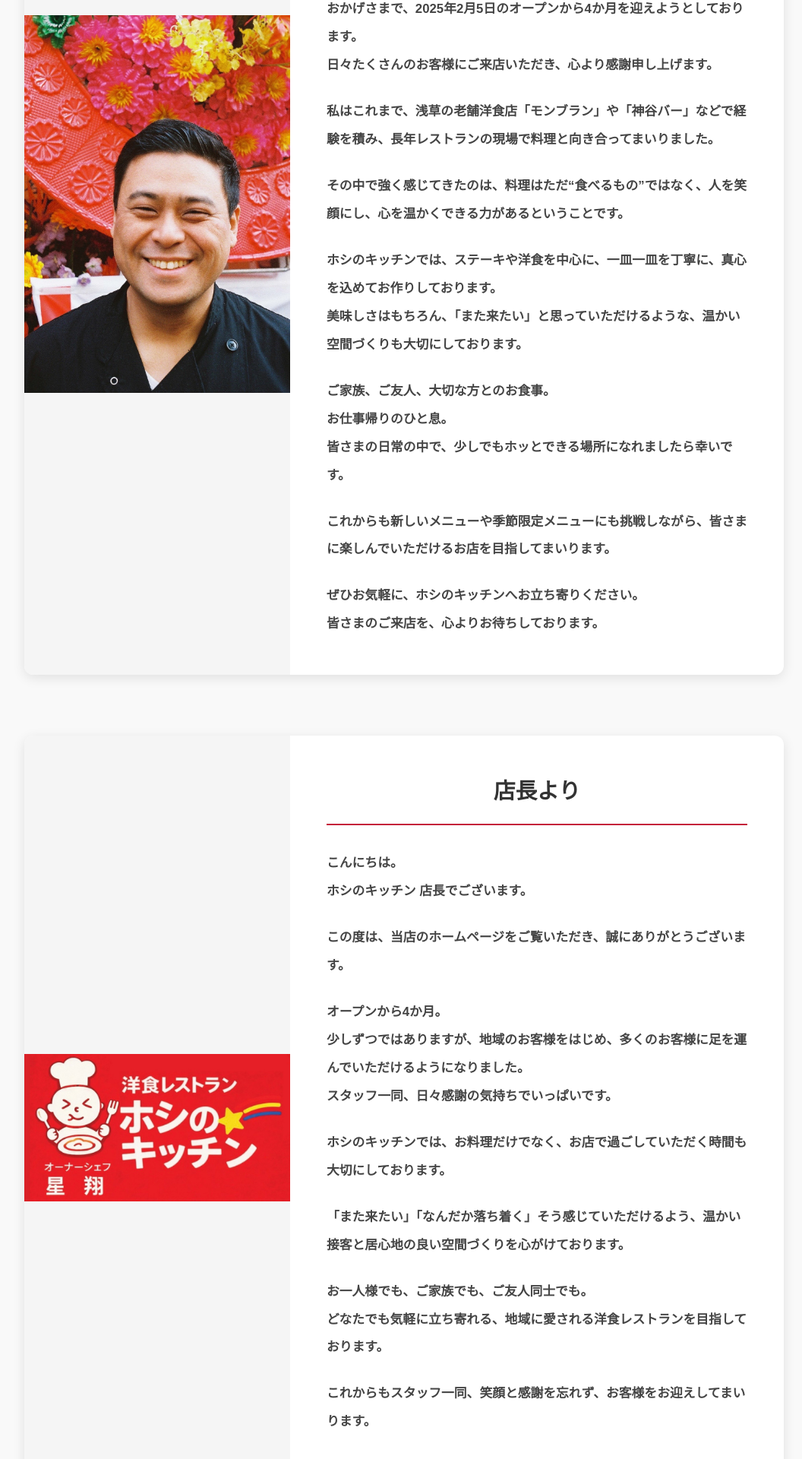
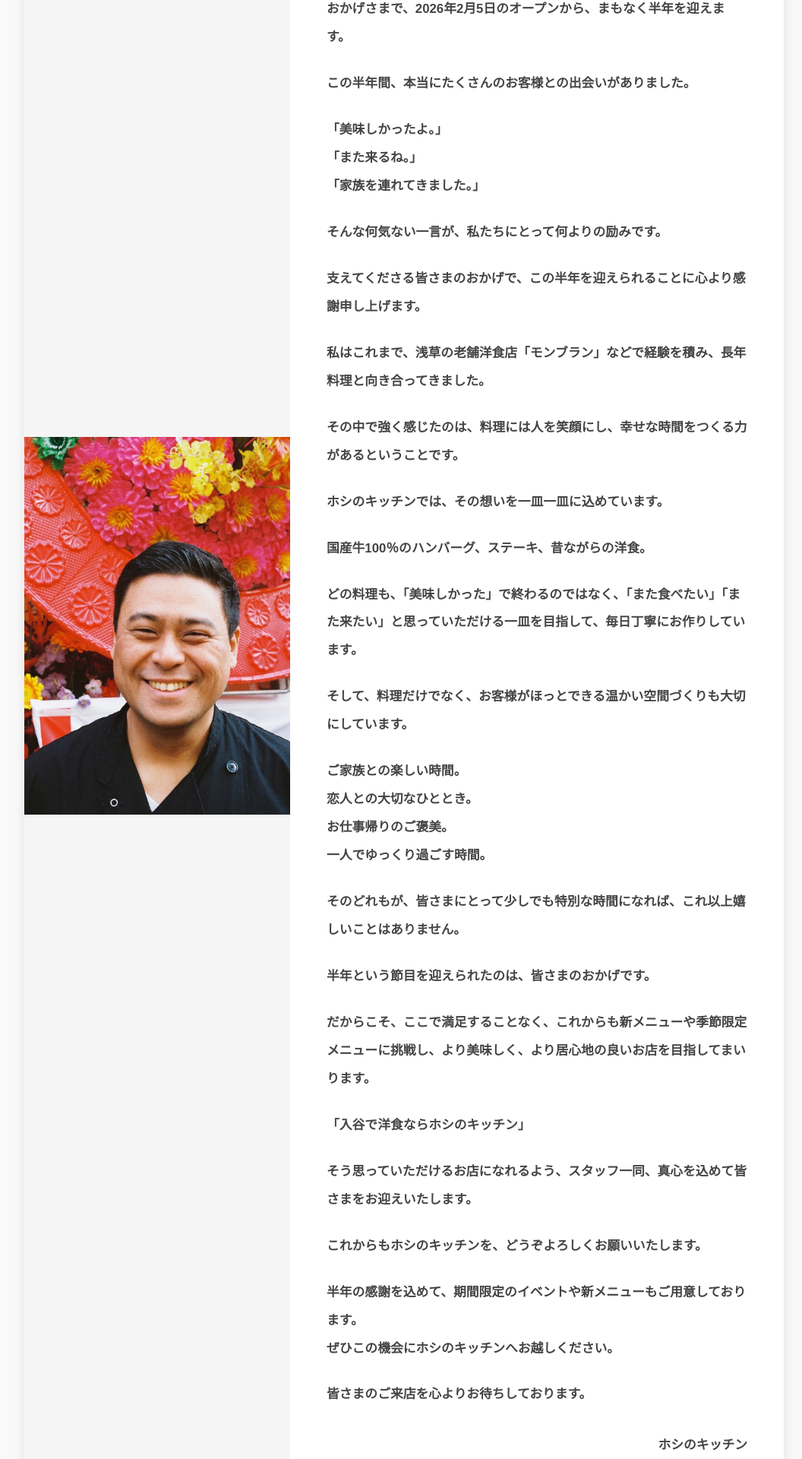
Before and after one commit to sakonkazuhiro/SRM, a Next.js app: page /message in a window 1280 px wide. Shown: the part 804-2724 px from the top of the page at 76% size, without its empty margins (108-1164 px from the left). Built offline with nearby package versions, Linux system fonts and the light colour scheme.

Commit message:
修正・追加

```diff
--- a/app/message/page.module.css
+++ b/app/message/page.module.css
@@ -106,6 +106,17 @@
   margin-bottom: 0;
 }
 
+.customerQuotes {
+  margin-bottom: 1.5rem;
+}
+
+.signature {
+  margin-top: 2rem;
+  margin-bottom: 0;
+  text-align: right;
+  line-height: 1.9;
+}
+
 @media (max-width: 968px) {
   .messageCard {
     grid-template-columns: 1fr;
--- a/app/message/page.tsx
+++ b/app/message/page.tsx
@@ -28,31 +28,79 @@ export default function Message() {
               <h2 className={styles.role}>オーナーシェフ 星 翔</h2>
               <div className={styles.messageText}>
                 <p className="breakAfterPeriod">
-                  {breakAfterPeriod('はじめまして。ホシのキッチン、オーナーシェフの星翔です。')}
+                  {breakAfterPeriod('はじめまして。ホシのキッチン オーナーシェフの 星 翔です。')}
                 </p>
                 <p className="breakAfterPeriod">
                   {breakAfterPeriod('この度は、ホシのキッチンのホームページをご覧いただき、誠にありがとうございます。')}
                 </p>
                 <p className="breakAfterPeriod">
-                  {breakAfterPeriod('おかげさまで、2025年2月5日のオープンから4か月を迎えようとしております。日々たくさんのお客様にご来店いただき、心より感謝申し上げます。')}
+                  {breakAfterPeriod('おかげさまで、2026年2月5日のオープンから、まもなく半年を迎えます。')}
                 </p>
                 <p className="breakAfterPeriod">
-                  {breakAfterPeriod('私はこれまで、浅草の老舗洋食店「モンブラン」や「神谷バー」などで経験を積み、長年レストランの現場で料理と向き合ってまいりました。')}
+                  {breakAfterPeriod('この半年間、本当にたくさんのお客様との出会いがありました。')}
+                </p>
+                <p className={styles.customerQuotes}>
+                  「美味しかったよ。」
+                  <br />
+                  「また来るね。」
+                  <br />
+                  「家族を連れてきました。」
                 </p>
                 <p className="breakAfterPeriod">
-                  {breakAfterPeriod('その中で強く感じてきたのは、料理はただ“食べるもの”ではなく、人を笑顔にし、心を温かくできる力があるということです。')}
+                  {breakAfterPeriod('そんな何気ない一言が、私たちにとって何よりの励みです。')}
                 </p>
                 <p className="breakAfterPeriod">
-                  {breakAfterPeriod('ホシのキッチンでは、ステーキや洋食を中心に、一皿一皿を丁寧に、真心を込めてお作りしております。美味しさはもちろん、「また来たい」と思っていただけるような、温かい空間づくりも大切にしております。')}
+                  {breakAfterPeriod('支えてくださる皆さまのおかげで、この半年を迎えられることに心より感謝申し上げます。')}
                 </p>
                 <p className="breakAfterPeriod">
-                  {breakAfterPeriod('ご家族、ご友人、大切な方とのお食事。お仕事帰りのひと息。皆さまの日常の中で、少しでもホッとできる場所になれましたら幸いです。')}
+                  {breakAfterPeriod('私はこれまで、浅草の老舗洋食店「モンブラン」などで経験を積み、長年料理と向き合ってきました。')}
                 </p>
                 <p className="breakAfterPeriod">
-                  {breakAfterPeriod('これからも新しいメニューや季節限定メニューにも挑戦しながら、皆さまに楽しんでいただけるお店を目指してまいります。')}
+                  {breakAfterPeriod('その中で強く感じたのは、料理には人を笑顔にし、幸せな時間をつくる力があるということです。')}
                 </p>
                 <p className="breakAfterPeriod">
-                  {breakAfterPeriod('ぜひお気軽に、ホシのキッチンへお立ち寄りください。皆さまのご来店を、心よりお待ちしております。')}
+                  {breakAfterPeriod('ホシのキッチンでは、その想いを一皿一皿に込めています。')}
+                </p>
+                <p className="breakAfterPeriod">
+                  {breakAfterPeriod('国産牛100％のハンバーグ、ステーキ、昔ながらの洋食。')}
+                </p>
+                <p className="breakAfterPeriod">
+                  {breakAfterPeriod('どの料理も、「美味しかった」で終わるのではなく、「また食べたい」「また来たい」と思っていただける一皿を目指して、毎日丁寧にお作りしています。')}
+                </p>
+                <p className="breakAfterPeriod">
+                  {breakAfterPeriod('そして、料理だけでなく、お客様がほっとできる温かい空間づくりも大切にしています。')}
+                </p>
+                <p className="breakAfterPeriod">
+                  {breakAfterPeriod('ご家族との楽しい時間。恋人との大切なひととき。お仕事帰りのご褒美。一人でゆっくり過ごす時間。')}
+                </p>
+                <p className="breakAfterPeriod">
+                  {breakAfterPeriod('そのどれもが、皆さまにとって少しでも特別な時間になれば、これ以上嬉しいことはありません。')}
+                </p>
+                <p className="breakAfterPeriod">
+                  {breakAfterPeriod('半年という節目を迎えられたのは、皆さまのおかげです。')}
+                </p>
+                <p className="breakAfterPeriod">
+                  {breakAfterPeriod('だからこそ、ここで満足することなく、これからも新メニューや季節限定メニューに挑戦し、より美味しく、より居心地の良いお店を目指してまいります。')}
+                </p>
+                <p className="breakAfterPeriod">
+                  {breakAfterPeriod('「入谷で洋食ならホシのキッチン」')}
+                </p>
+                <p className="breakAfterPeriod">
+                  {breakAfterPeriod('そう思っていただけるお店になれるよう、スタッフ一同、真心を込めて皆さまをお迎えいたします。')}
+                </p>
+                <p className="breakAfterPeriod">
+                  {breakAfterPeriod('これからもホシのキッチンを、どうぞよろしくお願いいたします。')}
+                </p>
+                <p className="breakAfterPeriod">
+                  {breakAfterPeriod('半年の感謝を込めて、期間限定のイベントや新メニューもご用意しております。ぜひこの機会にホシのキッチンへお越しください。')}
+                </p>
+                <p className="breakAfterPeriod">
+                  {breakAfterPeriod('皆さまのご来店を心よりお待ちしております。')}
+                </p>
+                <p className={styles.signature}>
+                  ホシのキッチン
+                  <br />
+                  オーナーシェフ　星 翔
                 </p>
               </div>
             </div>
@@ -67,31 +115,42 @@ export default function Message() {
               />
             </div>
             <div className={styles.messageContent}>
-              <h2 className={styles.role}>店長より</h2>
+              <h2 className={styles.role}>店長</h2>
               <div className={styles.messageText}>
                 <p className="breakAfterPeriod">
-                  {breakAfterPeriod('こんにちは。ホシのキッチン 店長でございます。')}
+                  {breakAfterPeriod('はじめまして。ホシのキッチン店長です。')}
                 </p>
                 <p className="breakAfterPeriod">
-                  {breakAfterPeriod('この度は、当店のホームページをご覧いただき、誠にありがとうございます。')}
+                  {breakAfterPeriod('いつもホシのキッチンをご利用いただき、本当にありがとうございます。')}
                 </p>
                 <p className="breakAfterPeriod">
-                  {breakAfterPeriod('オープンから4か月。少しずつではありますが、地域のお客様をはじめ、多くのお客様に足を運んでいただけるようになりました。スタッフ一同、日々感謝の気持ちでいっぱいです。')}
+                  {breakAfterPeriod('おかげさまで、ホシのキッチンはオープンから半年という節目を迎えようとしています。')}
                 </p>
                 <p className="breakAfterPeriod">
-                  {breakAfterPeriod('ホシのキッチンでは、お料理だけでなく、お店で過ごしていただく時間も大切にしております。')}
+                  {breakAfterPeriod('この半年間、多くのお客様と出会い、「美味しかった」「また来ます」という温かいお言葉をいただくたびに、この仕事の喜びを改めて感じています。')}
                 </p>
                 <p className="breakAfterPeriod">
-                  {breakAfterPeriod('「また来たい」「なんだか落ち着く」そう感じていただけるよう、温かい接客と居心地の良い空間づくりを心がけております。')}
+                  {breakAfterPeriod('ホシのキッチンは、美味しい料理をお届けすることはもちろんですが、「また帰ってきたくなるお店」でありたいと考えています。')}
                 </p>
                 <p className="breakAfterPeriod">
-                  {breakAfterPeriod('お一人様でも、ご家族でも、ご友人同士でも。どなたでも気軽に立ち寄れる、地域に愛される洋食レストランを目指しております。')}
+                  {breakAfterPeriod('初めてご来店されるお客様にも、常連のお客様にも、心地よくお過ごしいただけるよう、スタッフ一人ひとりが笑顔と真心を大切にしながら、お迎えしております。')}
                 </p>
                 <p className="breakAfterPeriod">
-                  {breakAfterPeriod('これからもスタッフ一同、笑顔と感謝を忘れず、お客様をお迎えしてまいります。')}
+                  {breakAfterPeriod('料理の美味しさはもちろん、接客やお店の雰囲気も含めて、「今日はホシのキッチンに来て良かった」と思っていただけることが、私たちの何よりの喜びです。')}
                 </p>
                 <p className="breakAfterPeriod">
-                  {breakAfterPeriod('皆さまのご来店を、心よりお待ちしております。')}
+                  {breakAfterPeriod('これからもスタッフ一同、力を合わせながら、皆さまに愛されるお店を目指してまいります。')}
+                </p>
+                <p className="breakAfterPeriod">
+                  {breakAfterPeriod('ご来店の際には、おすすめのメニューや季節限定メニューなどもお気軽にお声掛けください。')}
+                </p>
+                <p className="breakAfterPeriod">
+                  {breakAfterPeriod('皆さまとお会いできることを、スタッフ一同、心より楽しみにしております。')}
+                </p>
+                <p className={styles.signature}>
+                  ホシのキッチン
+                  <br />
+                  店長
                 </p>
               </div>
             </div>
```
Also changed, not shown: app/reviews/page.tsx (+36 -0 lines).
